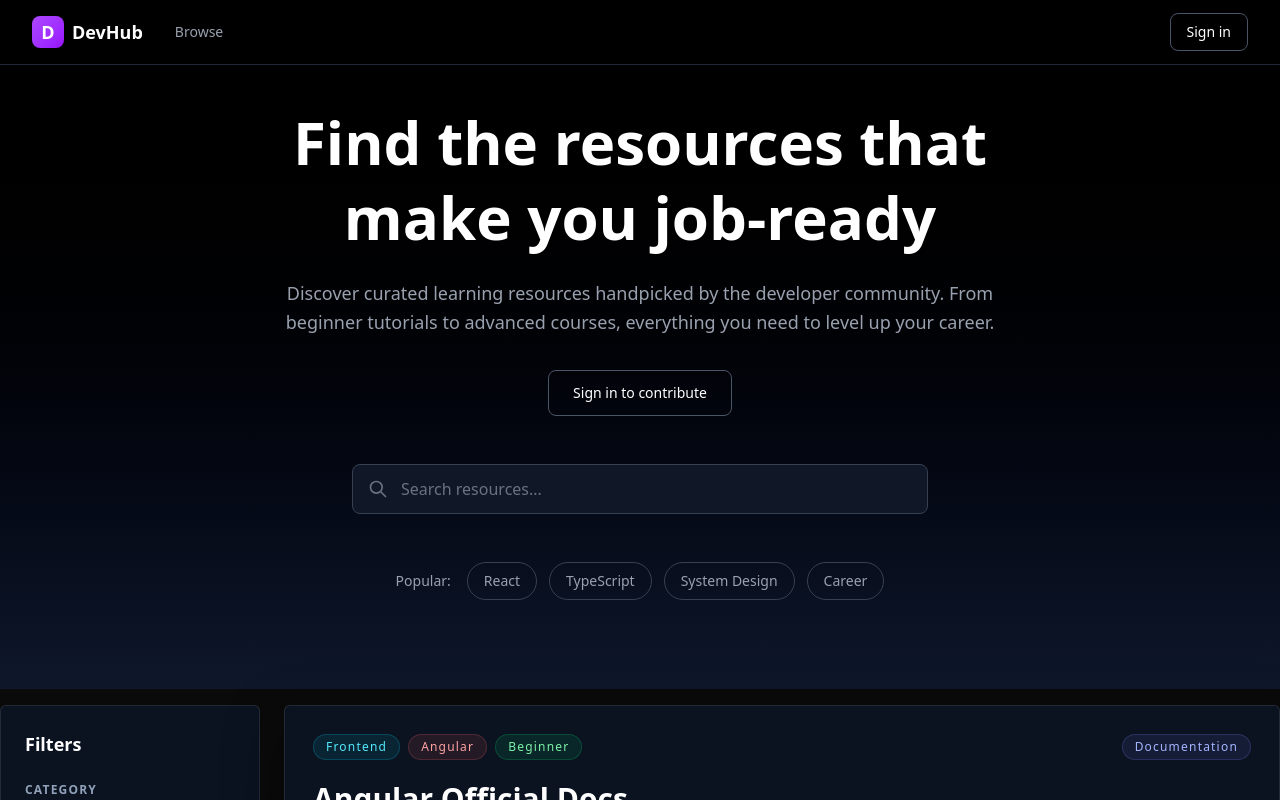
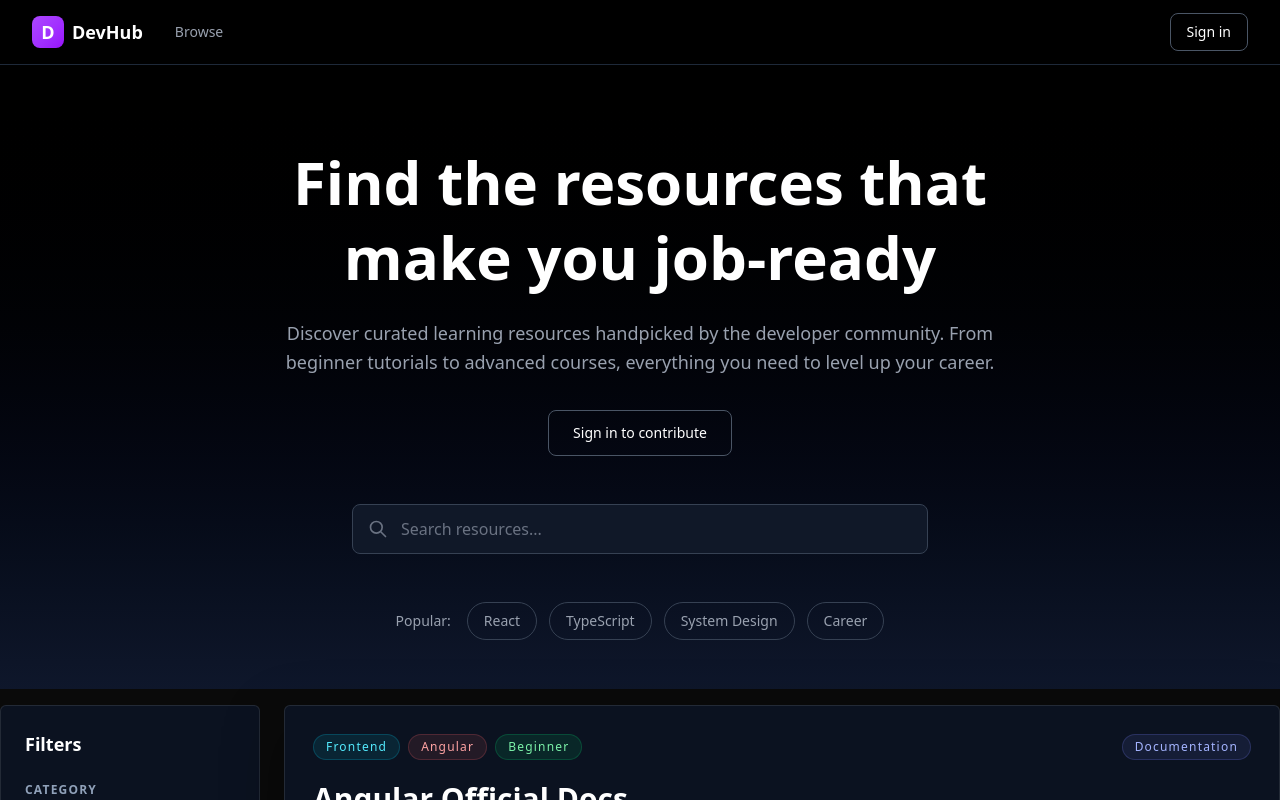
Before and after one commit to yvettebaker90/devhub, an Angular app: page /resources in a window 1280 px wide. Shown: the top 800 px of the page. Built offline with nearby package versions, Linux system fonts and the light colour scheme.

Commit message:
hero: added margin top for spacing

```diff
--- a/src/app/components/hero/hero.component.html
+++ b/src/app/components/hero/hero.component.html
@@ -2,7 +2,7 @@
     class="bg-linear-to-b from-black to-slate-900 min-h-[78vh] flex flex-col items-center justify-start pt-8 md:pt-10 m-0 px-4 sm:px-6 lg:px-8">
     <div class="w-full max-w-3xl mx-auto">
         <!-- Heading -->
-        <div class="text-center mb-4">
+        <div class="text-center mb-4 mt-10">
             <h1 class="text-5xl md:text-6xl font-bold text-white mb-6 leading-tight">
                 Find the resources that make you job-ready
             </h1>
```
